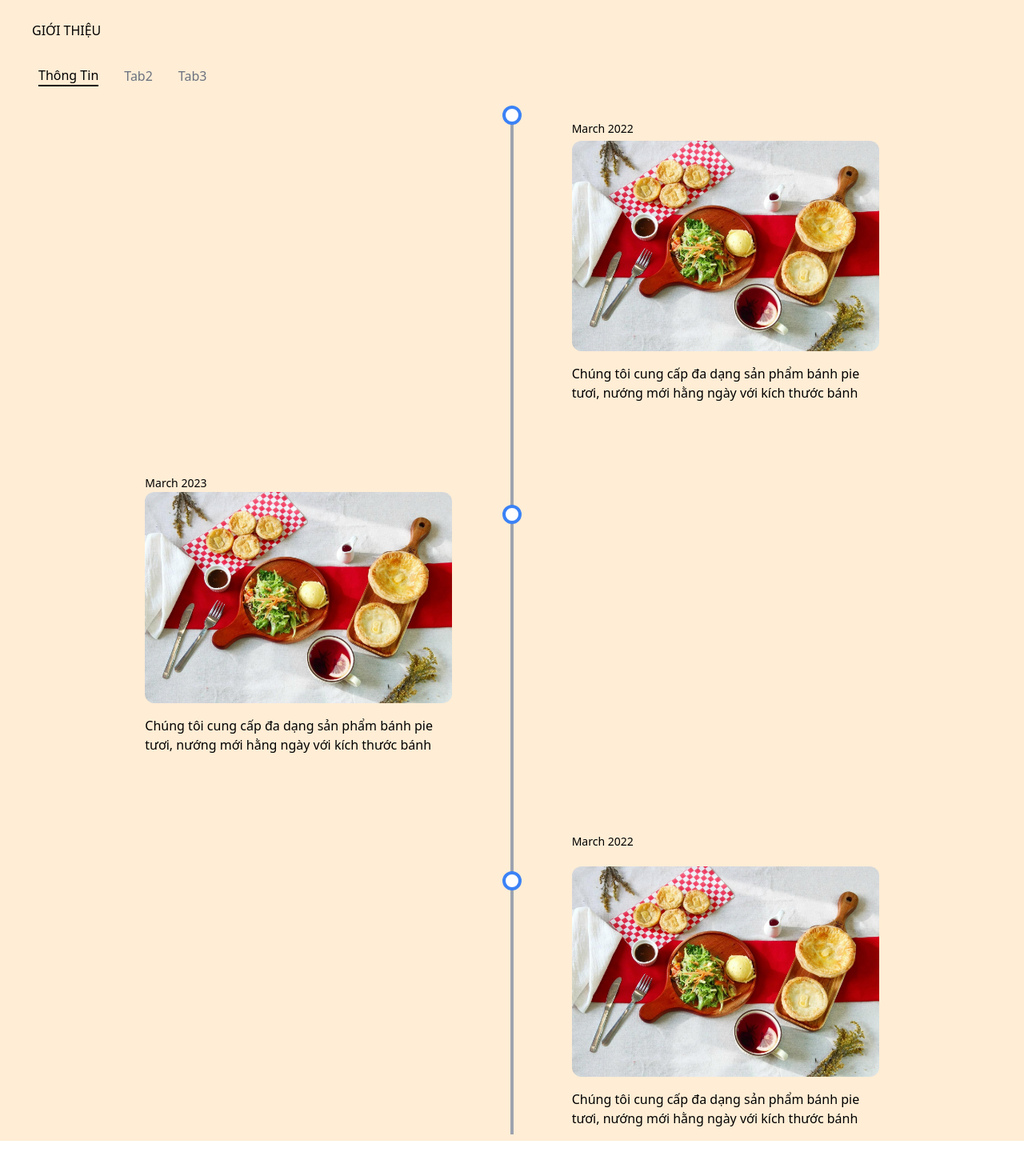
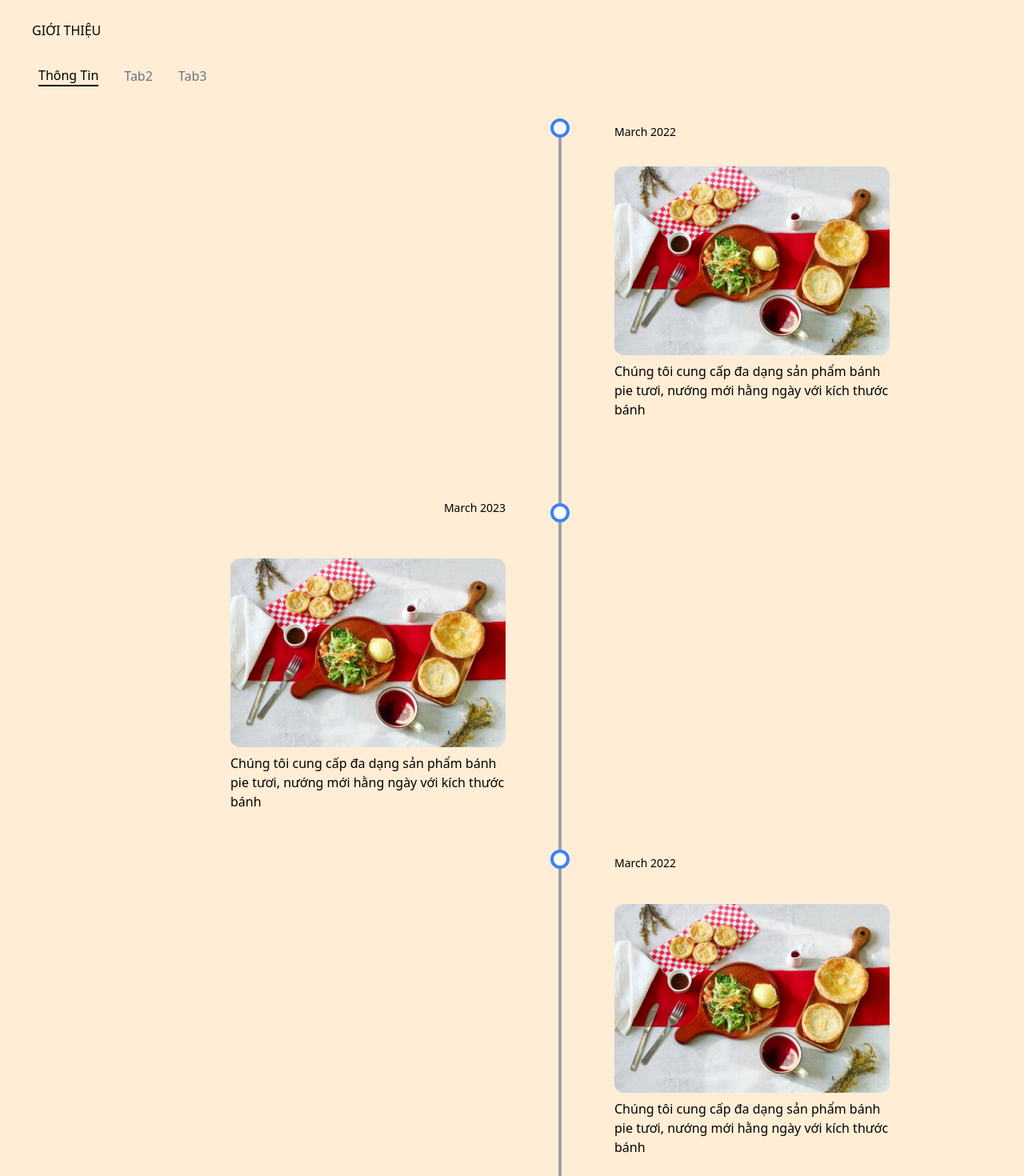
Before and after one commit to nhihuyn/mrpie, a React (Create React App) app: page / in a window 1280 px wide. Shown: the part 60-1530 px from the top of the page at 80% size. Built offline with nearby package versions, Linux system fonts and the light colour scheme.

Commit message:
fea:P12 commit intro page

```diff
--- a/src/components/common/Introduce/Intro.tsx
+++ b/src/components/common/Introduce/Intro.tsx
@@ -11,7 +11,7 @@ const Intro: React.FC = () => {
   const [activeTab, setActiveTab] = useState("info");
   const [isVisible, setIsVisible] = useState(false);
   const { t } = useTranslation();
-  //const ref = useRef<HTMLDivElement>(null);
+
 
   useEffect(() => {
     setIsVisible(true);
@@ -24,6 +24,11 @@ const Intro: React.FC = () => {
       setIsVisible(true);
     });
   };
+  const animateItem = (index: number, delay: number) => ({
+    initial: { opacity: 0, x: 100 },
+    animate: { opacity: 1, x: 0 },
+    transition: { duration: 1, type: 'tween', ease: 'easeInOut', delay },
+  });
 
   return (
     <div className="intro-container bg-orange-100 min-h-screen">
@@ -58,104 +63,88 @@ const Intro: React.FC = () => {
             <div className="timeline-container">
               <div className="container">
           <div
-            className="flex flex-col md:grid grid-cols-9 mx-auto p-2 text-black"
+            className="flex flex-col md:grid grid-cols-10  mx-auto p-2 text-black"
           >
-         <motion.div
-            initial={{ opacity: 0, x: isVisible ? -100 : 0 }}
-            animate={{ opacity: 1, x: 0 }}
-            transition={{ duration: 0.8, delay: 0.2 }}
-            className="flex md:contents"
-          >
+
             {/*Right*/}
             <div className="flex md:contents ">
-              <div className="col-start-5 col-end-6 mr-10 md:mx-auto relative">
+              <div className="col-start-6 col-end-7 mr-10 md:mx-auto relative">
                 <div className="h-full w-6 flex items-center justify-center">
                   <div className="h-full w-1 bg-gray-400 pointer-events-none"></div>
                 </div>
 
                 <div
-                  className="w-6 h-6 absolute top-20 -mt-24 rounded-full bg-white border-4 border-blue-500 "
+                  className="w-6 h-6 absolute top-20 -mt-20 rounded-full bg-white border-4 border-blue-500 "
                 ></div>
 
               </div>
-
-              <div
-                className="col-start-6 col-end-9 px-2 rounded-xl mr-auto "
-              >
-                <div className="absolute w-3 h-3 text-black rounded-full mt-1.5 items-end "></div>
+            <motion.div {...animateItem(1, 0.2)} className="flex md:contents">
+              <div className="col-start-7 mt-1 col-end-10 px-2 rounded-xl mr-auto ">
                 <time className="mb-1 text-sm font-normal leading-none text-black ">March 2022</time>
-                <img src={food} alt="item2" className="w-full 2 mb-4 mt-1 rounded-xl" />
-                <p className="text-left w-full  whitespace-normal ">
+                <img src={food} alt="item2" className="w-full mb-2 mt-8 rounded-xl" />
+                <p className="text-left w-full mb-8 whitespace-normal ">
                  {t('ItemDescription')}
                   </p>
 
               </div>
+              </motion.div>
             </div>
-            </motion.div>
+
 
 
               {/*Left*/}
-            <motion.div
-            initial={{ opacity: 0, y: 0 }}
-            animate={{ opacity: 1, y: 0 }}
-            transition={{ duration: 0.8, delay: 0.2 }}
-            className="flex flex-row-reverse md:contents"
-          >
+
             <div className="flex flex-row-reverse md:contents">
-              <div className=" col-start-2 col-end-5 p-2 rounded-xl mt-20 ">
-                <div className="absolute text-right w-3 h-3 rounded-full mt-10 "></div>
+            <motion.div {...animateItem(2, window.innerWidth > 768 ? 0.4 : 0.5)} className="flex md:contents">
+              <div className=" col-start-3 col-end-6 p-2 rounded-xl lg:mt-14 md:mt-13 mt-8 ">
 
-                <time className="mb-1  col-start-4 text-sm leading-none text-black">March 2023</time>
-                <img src={food} alt="item2" className="w-full mb-4 rounded-xl" />
-                  <p className="text-left w-full  whitespace-normal">
+                <time className="mb-1 md:mt-2 text-sm flex items-start md:justify-end leading-none text-black">March 2023</time>
+                <img src={food} alt="item2" className="w-full lg:mt-14 md:mt-10 mt-8 mb-2 rounded-xl" />
+                  <p className="text-left w-full mb-10 whitespace-normal">
                   {t('ItemDescription')}
                  </p>
+              </div>
+              </motion.div>
 
-              </div>
-
-              <div className="col-start-5 col-end-6 md:mx-auto relative mr-10">
+              <div className="col-start-6 col-end-7 md:mx-auto relative mr-10">
                 <div className="h-full w-6 flex items-center justify-center">
                   <div className="h-full w-1 bg-gray-400 pointer-events-none"></div>
                 </div>
                 <div
-                  className="w-6 h-6 absolute top-1/2 -mt-24 rounded-full bg-white border-4 border-blue-500"
+                  className="w-6 h-6 absolute top-1/3 xl:-mt-24 -mt-20 rounded-full bg-white border-4 border-blue-500"
                 ></div>
               </div>
             </div>
-            </motion.div>
+
 
            {/*Right*/}
-           <motion.div
-            initial={{ opacity: 0, x: isVisible ? -100 : 0 }}
-            animate={{ opacity: 1, x: 0 }}
-            transition={{ duration: 0.8, delay: 0.2 }}
-            className="flex md:contents"
-          >
-            <div className="flex md:contents">
-              <div className="col-start-5 col-end-6 mr-10 md:mx-auto relative">
+
+           <div className="flex md:contents ">
+              <div className="col-start-6 col-end-7 mr-10 md:mx-auto relative">
                 <div className="h-full w-6 flex items-center justify-center">
                   <div className="h-full w-1 bg-gray-400 pointer-events-none"></div>
                 </div>
+
                 <div
-                  className="w-6 h-6 absolute top-1/2 -mt-24 rounded-full bg-white border-4 border-blue-500"
+                  className="w-6 h-6 absolute top-20 -mt-20 rounded-full bg-white border-4 border-blue-500 "
                 ></div>
+
               </div>
-              <div
-                className=" col-start-6 col-end-9 p-2 rounded-xl mt-20 mr-auto "
-              >
-                <div className="absolute w-3 h-3 rounded-full mt-4 "></div>
-                  <time className=" text-sm font-normal leading-none text-black">March 2022</time>
-                    <img src={food} alt="item2" className="w-full mt-5 mb-4 rounded-xl" />
-                      <p className="text-left w-full  whitespace-normal">
-                       {t('ItemDescription')}
-                      </p>
+            <motion.div {...animateItem(1, 0.8)} className="flex md:contents">
+              <div className="col-start-7 mt-1 col-end-10 px-2 rounded-xl mr-auto ">
+                <time className="mb-1  text-sm font-normal leading-none text-black ">March 2022</time>
+                <img src={food} alt="item2" className="w-full 2 mb-2 mt-10 rounded-xl" />
+                <p className="text-left w-full mb-8 whitespace-normal ">
+                 {t('ItemDescription')}
+                  </p>
+
               </div>
+              </motion.div>
             </div>
-            </motion.div>
           </div>
         </div>
         </div>
-        </motion.div>
+      </motion.div>
 
           )}
          {activeTab === "tab2" && (
```
